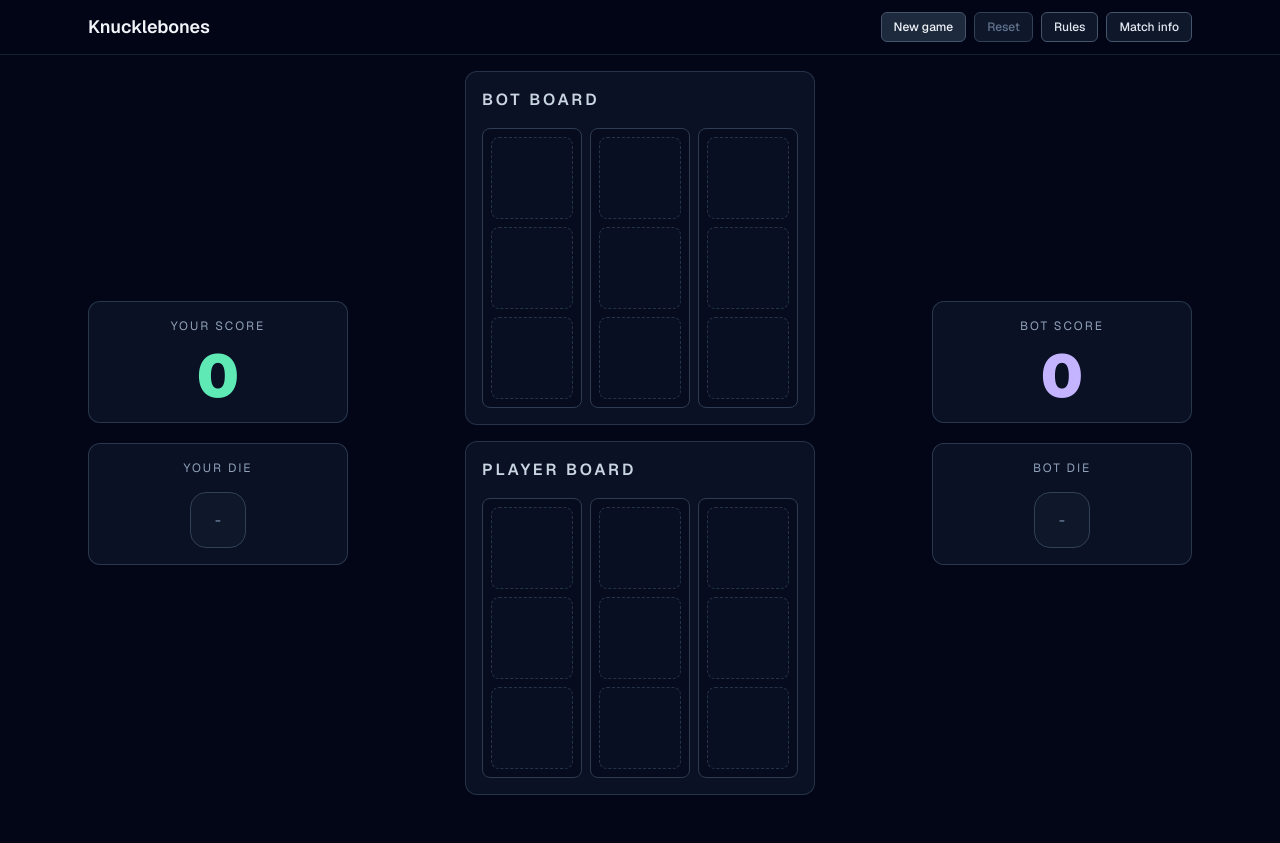
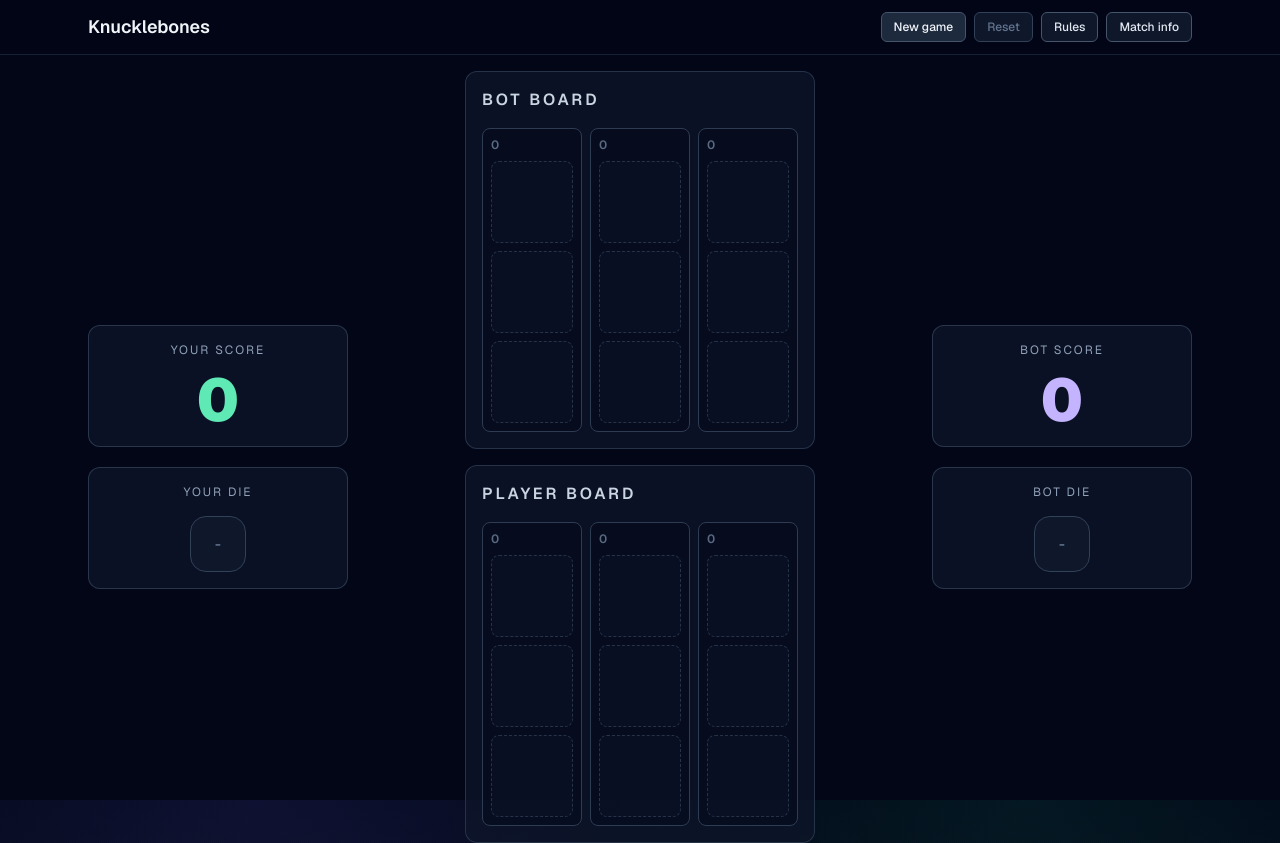
Before and after one commit to AlexanderSerhiienko/cult-of-the-lamb-dice-game, a Next.js app: page /game in a window 1280 px wide. Before the commit the page ends 800 px from the top, so only its background shows below. Built offline with nearby package versions, Linux system fonts and the light colour scheme.

Commit message:
Add score above column

```diff
--- a/src/features/game/components/game-board.tsx
+++ b/src/features/game/components/game-board.tsx
@@ -1,4 +1,5 @@
 import type { Board, ColumnIndex } from "@/features/game/core/types";
+import { scoreColumn } from "@/features/game/core/rules";
 import { DiceFace } from "@/features/game/components/dice-face";
 import { useBoardSlotAnimations } from "@/features/game/hooks/use-board-slot-animations";
 
@@ -28,6 +29,22 @@ function getSlotClass(isFilled: boolean, isBoosted: boolean) {
   }
 
   return "border-slate-600 bg-slate-800/90";
+}
+
+type ColumnScoreBadgeProps = {
+  score: number;
+};
+
+function ColumnScoreBadge({ score }: ColumnScoreBadgeProps) {
+  return (
+    <span
+      className={`animate-score-pop text-center text-xs font-semibold ${
+        score > 0 ? "text-slate-200" : "text-slate-500"
+      }`}
+    >
+      {score}
+    </span>
+  );
 }
 
 type GameBoardProps = {
@@ -70,6 +87,7 @@ export function GameBoard({
             acc[value] = (acc[value] ?? 0) + 1;
             return acc;
           }, {});
+          const columnScore = scoreColumn(column);
 
           return (
             <button
@@ -79,6 +97,7 @@ export function GameBoard({
               disabled={!canSelect}
               className={`flex w-[5.5rem] flex-col gap-2 rounded-lg border p-2 text-left transition focus-visible:outline-none md:w-[6.25rem] ${getColumnButtonClass(canSelect)}`}
             >
+              <ColumnScoreBadge key={`${columnIndex}-${columnScore}`} score={columnScore} />
               {renderedSlots.map((slotIndex) => {
                 const value = column[slotIndex];
                 const isBoosted = typeof value === "number" ? valueCounts[value] > 1 : false;
```
